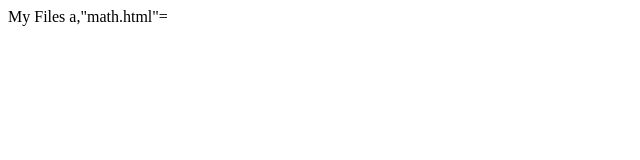
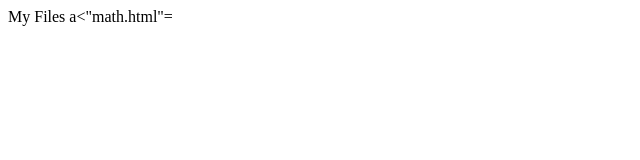
Before and after one commit to MaverickLowrey/MavericklLowreyFirstRepository, a plain HTML site: page index.html in a window 1280 px wide. Shown: the full height of the page, 0-640 px from the left. Drawn offline with Linux system fonts and the light colour scheme.

Commit message:
Update index.html

```diff
--- a/index.html
+++ b/index.html
@@ -1,6 +1,6 @@
 <!Doctype html>
 <body>
 My Files
-  a,"math.html"=
+  a<"math.html"=
 </body>
 </html>
```
